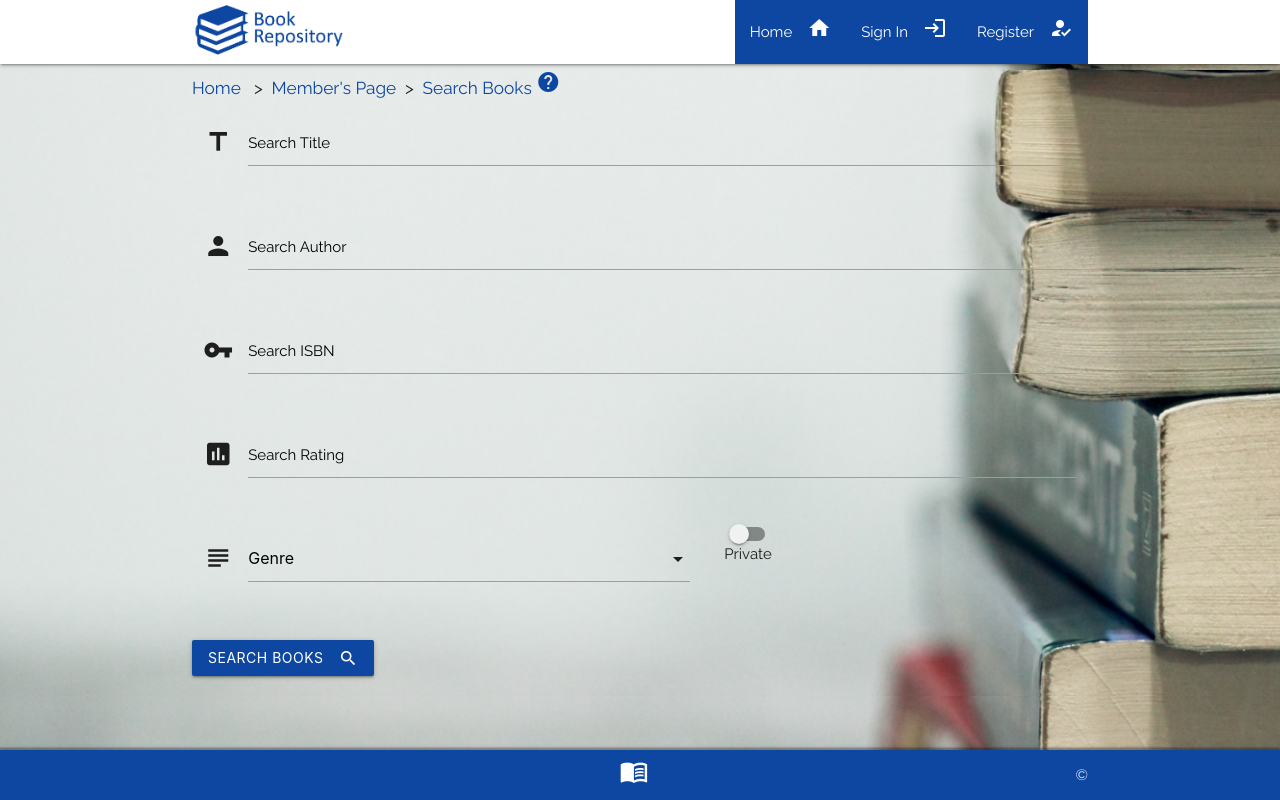
After one commit to NaoiseGaffney/BookRepository, a Python web app: template templates/search_book.html in a window 1280 px wide. The commit adds this page. Run offline with Jinja, Linux system fonts and the light colour scheme; the template is opened without the code that fills it, so the values that code supplies are empty; some libraries are stand-ins or nearby versions.

Commit message:
Moved "genre" to a new position in 'app.py' to correspond to the position in the template form fields. It's for clarity and consistency. Added routes and functions (endpoints) for the book search function. Updated 'members.html' with "{{ url_for('search_book')}}" to link to the new search_book endpoint and 'search_book.html' template. Tested cookie consent redirect if the user signed in thouhg had not accepted the cookie policy. I removed it as I prefer a softer approach.

```diff
--- a/templates/members.html
+++ b/templates/members.html
@@ -20,7 +20,7 @@
             <span class="book-dropdown-content">
                 <span><a href="{{ url_for('add_book')}}" class="blue-text btn text-darken-4 white">Add Book&nbsp;<i class="material-icons blue-text text-darken-4 right">import_contacts</i><i class="material-icons blue-text text-darken-4 right">plus_one</i></a></span>
                 <span><br>&nbsp;<br></span>
-                <span><a href="{{ url_for('add_book')}}" class="blue-text btn text-darken-4 white">Search Books&nbsp;<i class="material-icons blue-text text-darken-4 right">search</i></a></span>
+                <span><a href="{{ url_for('search_book')}}" class="blue-text btn text-darken-4 white">Search Books&nbsp;<i class="material-icons blue-text text-darken-4 right">search</i></a></span>
             </span>
         </span>
     </h6>
--- /dev/null
+++ b/templates/search_book.html
@@ -0,0 +1,74 @@
+{% extends "flask_user_layout.html" %}
+{% block content %}
+<div class="container">
+    <h6>
+        {% if call_or_get(current_user.is_authenticated) %}
+        Home
+        {% else %}
+        <a href="{{ url_for('home_page')}}">Home</a>
+        {% endif %}
+        &nbsp; > &nbsp;<a href="{{ url_for('member_page') }}">Member's Page</a>&nbsp; > &nbsp;<a href="{{ url_for('search_book')}}">Search Books</a>&nbsp;<i class="material-icons prefix tooltipped blue-text text-darken-4" data-position="bottom" role="tooltip" tabindex="10" data-tooltip="<p class='left-align'>Please hover over the icons on the left of each field for further help on what to do.</p><br>
+        <p class='left-align'>All fields, except the Book Description, Book Comments and the Private View are mandatory to fill out.</p>">help</i>
+    </h6>
+
+    <div class="row">
+        <form action="{{ url_for('search_results') }}" method="POST" class="col s12">
+            <div class="row">
+                <div class="input-field col s12">
+                    <i class="material-icons prefix tooltipped" data-position="right"
+                        data-tooltip="Please enter the title of the book.">title</i>
+                    <input id="title" name="title" type="text" maxlength="200">
+                    <label for="title">Search Title</label>
+                </div>
+            </div>
+            <div class="row">
+                <div class="input-field col s12">
+                    <i class="material-icons prefix tooltipped" data-position="right"
+                        data-tooltip="Please enter the author's name.">person</i>
+                    <input id="author" name="author" type="text" maxlength="200">
+                    <label for="author">Search Author</label>
+                </div>
+            </div>
+            <div class="row">
+                <div class="input-field col s12">
+                    <i class="material-icons prefix tooltipped" data-position="right"
+                        data-tooltip="Please enter the 10 or 13 digit ISBN. It is used for external book searches.">vpn_key</i>
+                    <input id="isbn" name="isbn" type="number" max="9789999999999">
+                    <label for="isbn">Search ISBN</label>
+                </div>
+            </div>
+            <div class="row">
+                <div class="input-field col s12">
+                    <i class="material-icons prefix tooltipped" data-position="right"
+                        data-tooltip="Please rate the  book from 1 to 10 (10 being spectacular).">poll</i>
+                    <input id="rating" name="rating" type="number" min="1" max="10">
+                    <label for="rating">Search Rating</label>
+                </div>
+            </div>
+            <div class="row container">
+                <div class="input-field col s10">
+                    <i class="material-icons prefix tooltipped" data-position="right" data-tooltip="Please select a suitable genre for the book.">subject</i>
+                    <select id="genre" name="genre">
+                        <option disabled selected>Genre</option>
+                        {% for g in genre %}
+                        <option value="{{g.genre}}">{{g.genre}}</option>
+                        {% endfor %}
+                    </select>
+                </div>
+                <div class="switch col s2">
+                    <label>
+                        <input id="private_view" name="private_view" type="checkbox">
+                        <span class="lever tooltipped" data-position="right"
+                            data-tooltip="Please toggle this switch if you want to keep this book hidden from public book searches."></span>
+                    </label>&nbsp;&nbsp;&nbsp;Private
+                </div>
+            </div>
+            <div class="row button_top_padding">
+                <button class="btn waves-effect waves-light" type="submit" name="action">Search Books
+                    <i class="material-icons right">search</i>
+                </button>
+            </div>
+        </form>
+    </div>
+</div>
+{% endblock %}
```
Also changed, not shown: app.py (+29 -6 lines).
